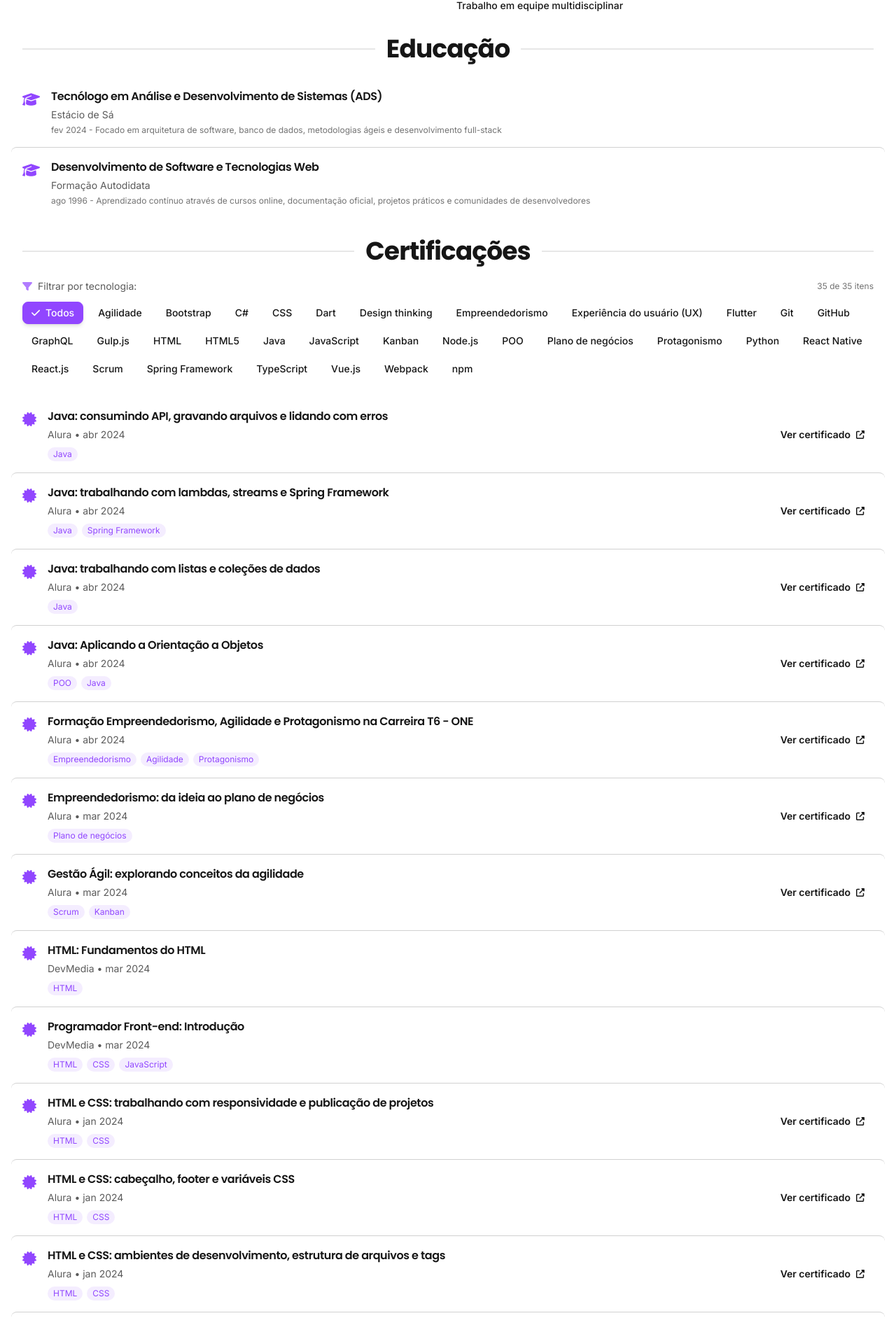
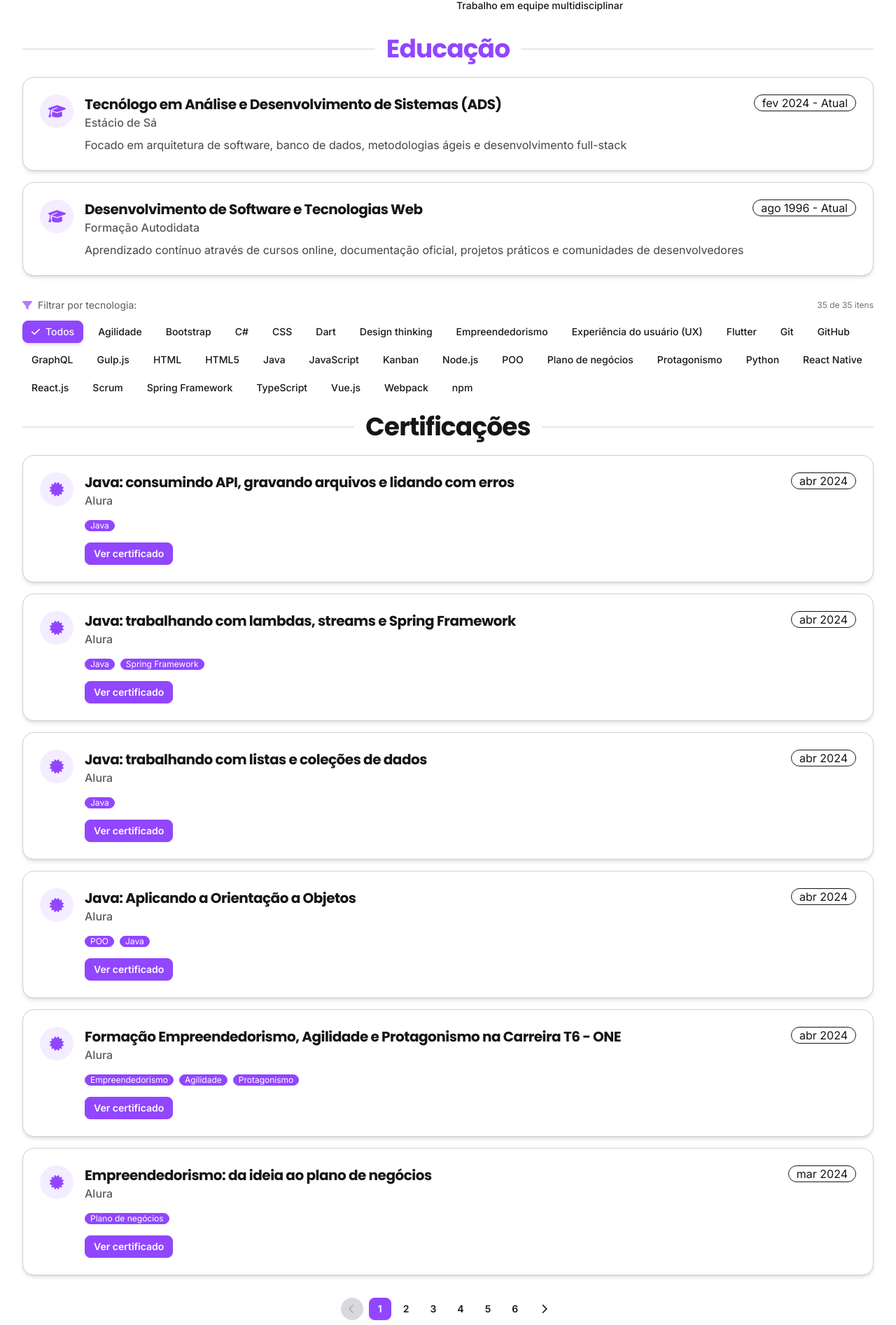
Before and after one commit to xogm/curriculum, a Next.js app: page / in a window 1280 px wide. Shown: the part 3537-5430 px from the top of the page at 70% size. Built offline with nearby package versions, Linux system fonts and the light colour scheme.

Commit message:
feat: componentizar seções e adicionar paginação em certificações

```diff
--- a/src/components/Certifications.tsx
+++ b/src/components/Certifications.tsx
@@ -1,96 +1,95 @@
 "use client";
-import { useState, memo } from "react";
-import Link from "next/link";
-import Section from "./Section";
-import ButtonFilter from "./ButtonFilter";
+import { useState, memo, useMemo } from "react";
+import { faCertificate, faChevronLeft, faChevronRight } from "@fortawesome/free-solid-svg-icons";
+import { FontAwesomeIcon } from "@fortawesome/react-fontawesome";
 import { formatDate } from "@/utils/formatDates";
 import { certifications } from "@/data/certifications";
-import { FontAwesomeIcon } from "@fortawesome/react-fontawesome";
-import { faExternalLinkAlt, faCertificate } from "@fortawesome/free-solid-svg-icons";
-import { motion, AnimatePresence } from "framer-motion";
+import ButtonFilter from "./ButtonFilter";
+import ListSection from "./ListSection";
 
-type Certification = (typeof certifications)[number];
-
-const CertificationItem = ({ cert, index }: { cert: Certification; index: number }) => (
-  <motion.div
-    initial={{ opacity: 0, scale: 0.95 }}
-    animate={{ opacity: 1, scale: 1 }}
-    exit={{ opacity: 0, scale: 0.95 }}
-    transition={{ duration: 0.2 }}
-    layout
-    className="group hover:bg-base-200 -mx-4 px-4 py-4 rounded-lg transition-all duration-200"
-  >
-    <div className="flex gap-4">
-      {/* Ícone */}
-      <div className="text-primary mt-1 flex-shrink-0">
-        <FontAwesomeIcon icon={faCertificate} size="lg" />
-      </div>
-
-      {/* Conteúdo */}
-      <div className="flex-1">
-        <div className="flex flex-col md:flex-row md:items-center md:justify-between gap-3">
-          {/* Info principal */}
-          <div className="flex-1">
-            <h3 className="font-semibold text-base mb-1 group-hover:text-primary transition-colors">
-              {cert.name}
-            </h3>
-            <p className="text-sm opacity-70">
-              {cert.institution} • {formatDate(cert.date)}
-            </p>
-
-            {/* Skills */}
-            {cert.skills && cert.skills.length > 0 && (
-              <div className="flex flex-wrap gap-1.5 mt-2">
-                {cert.skills.map((skill, skillIndex) => (
-                  <span
-                    key={skillIndex}
-                    className="text-xs px-2 py-0.5 rounded-full bg-primary/10 text-primary"
-                  >
-                    {skill}
-                  </span>
-                ))}
-              </div>
-            )}
-          </div>
-
-          {/* Botão */}
-          {cert.url && (
-            <Link
-              href={cert.url}
-              target="_blank"
-              rel="noopener noreferrer"
-              className="btn btn-sm btn-ghost btn-primary gap-2 self-start md:self-center"
-            >
-              Ver certificado
-              <FontAwesomeIcon icon={faExternalLinkAlt} className="w-3" />
-            </Link>
-          )}
-        </div>
-      </div>
-    </div>
-  </motion.div>
-);
-
-const MemoCertificationItem = memo(CertificationItem);
+const ITEMS_PER_PAGE = 6;
 
 const Certifications = () => {
   const [filteredCertifications, setFilteredCertifications] = useState(certifications);
+  const [currentPage, setCurrentPage] = useState(1);
+
+  // Resetar para página 1 quando filtrar
+  const handleFilterChange = (filtered: typeof certifications) => {
+    setFilteredCertifications(filtered);
+    setCurrentPage(1);
+  };
+
+  // Calcular paginação
+  const totalPages = Math.ceil(filteredCertifications.length / ITEMS_PER_PAGE);
+  const startIndex = (currentPage - 1) * ITEMS_PER_PAGE;
+  const endIndex = startIndex + ITEMS_PER_PAGE;
+  const currentItems = filteredCertifications.slice(startIndex, endIndex);
+
+  const items = currentItems.map((cert) => ({
+    id: cert.name,
+    title: cert.name,
+    subtitle: cert.institution,
+    period: formatDate(cert.date),
+    badges: cert.skills,
+    link: cert.url ? { url: cert.url, label: "Ver certificado" } : undefined,
+  }));
 
   return (
-    <Section title="Certificações">
+    <>
       <ButtonFilter
         name="skills"
         data={certifications}
-        onClick={setFilteredCertifications}
+        onClick={handleFilterChange}
       />
-      <div className="divide-y divide-base-300 mt-6">
-        <AnimatePresence mode="popLayout">
-          {filteredCertifications.map((cert, index) => (
-            <MemoCertificationItem key={cert.name} cert={cert} index={index} />
-          ))}
-        </AnimatePresence>
+      <ListSection
+        title="Certificações"
+        sectionId="certificacoes"
+        items={items}
+        icon={faCertificate}
+      />
+
+      {/* Paginação */}
+      {totalPages > 1 && (
+        <div className="flex items-center justify-center gap-2 mt-8">
+          <button
+            onClick={() => setCurrentPage(prev => Math.max(1, prev - 1))}
+            disabled={currentPage === 1}
+            className="btn btn-sm btn-circle btn-ghost"
+            aria-label="Página anterior"
+          >
+            <FontAwesomeIcon icon={faChevronLeft} />
+          </button>
+
+          <div className="flex gap-1">
+            {Array.from({ length: totalPages }, (_, i) => i + 1).map((page) => (
+              <button
+                key={page}
+                onClick={() => setCurrentPage(page)}
+                className={`btn btn-sm ${
+                  currentPage === page ? 'btn-primary' : 'btn-ghost'
+                }`}
+              >
+                {page}
+              </button>
+            ))}
+          </div>
+
+          <button
+            onClick={() => setCurrentPage(prev => Math.min(totalPages, prev + 1))}
+            disabled={currentPage === totalPages}
+            className="btn btn-sm btn-circle btn-ghost"
+            aria-label="Próxima página"
+          >
+            <FontAwesomeIcon icon={faChevronRight} />
+          </button>
+        </div>
+      )}
+
+      {/* Informação de itens */}
+      <div className="text-center text-sm text-base-content/60 mt-4">
+        Mostrando {startIndex + 1}-{Math.min(endIndex, filteredCertifications.length)} de {filteredCertifications.length} certificações
       </div>
-    </Section>
+    </>
   );
 };
 
--- a/src/components/Education.tsx
+++ b/src/components/Education.tsx
@@ -1,50 +1,26 @@
 import { memo } from "react";
-import Section from "./Section";
+import { faGraduationCap } from "@fortawesome/free-solid-svg-icons";
+import { education } from "@/data/education";
 import { formatPeriod } from "@/utils/formatDates";
-import { education } from "@/data/education";
-import { FontAwesomeIcon } from "@fortawesome/react-fontawesome";
-import { faGraduationCap } from "@fortawesome/free-solid-svg-icons";
-
-type Education = (typeof education)[number];
-
-const EducationItem = ({ edu }: { edu: Education }) => (
-  <div className="group hover:bg-base-200 -mx-4 px-4 py-4 rounded-lg transition-all duration-200">
-    <div className="flex gap-4">
-      {/* Ícone */}
-      <div className="text-primary mt-1 flex-shrink-0">
-        <FontAwesomeIcon icon={faGraduationCap} size="lg" />
-      </div>
-
-      {/* Conteúdo */}
-      <div className="flex-1">
-        <h3 className="font-semibold text-base mb-1 group-hover:text-primary transition-colors">
-          {edu.degree}
-        </h3>
-        <p className="text-sm opacity-70 mb-1">
-          {edu.institution}
-        </p>
-        <p className="text-xs opacity-60">
-          {formatPeriod({
-            ...edu.period,
-            currentText: edu.observations,
-          })}
-        </p>
-      </div>
-    </div>
-  </div>
-);
-
-const MemoEducationItem = memo(EducationItem);
+import ListSection from "./ListSection";
 
 const Education = () => {
+  const items = education.map((edu, index) => ({
+    id: `edu-${index}`,
+    title: edu.degree,
+    subtitle: edu.institution,
+    period: formatPeriod(edu.period),
+    description: edu.observations,
+  }));
+
   return (
-    <Section title="Educação">
-      <div className="divide-y divide-base-300">
-        {education.map((edu, index) => (
-          <MemoEducationItem key={index} edu={edu} />
-        ))}
-      </div>
-    </Section>
+    <ListSection
+      title="Educação"
+      sectionId="educacao"
+      items={items}
+      icon={faGraduationCap}
+      color="primary"
+    />
   );
 };
 
--- /dev/null
+++ b/src/components/ListSection.tsx
@@ -0,0 +1,131 @@
+"use client";
+
+import { memo, ReactNode } from "react";
+import { motion, AnimatePresence } from "framer-motion";
+import { FontAwesomeIcon } from "@fortawesome/react-fontawesome";
+import { IconProp } from "@fortawesome/fontawesome-svg-core";
+import Section from "./Section";
+
+interface ListItem {
+  id: string;
+  icon?: ReactNode;
+  title: string;
+  subtitle?: string;
+  period?: string;
+  location?: string;
+  description?: string | string[];
+  link?: { url: string; label: string };
+  badges?: string[];
+}
+
+interface ListSectionProps {
+  title: string;
+  sectionId: string;
+  items: ListItem[];
+  icon: IconProp;
+  color?: "primary" | "accent" | "neutral";
+}
+
+const ListSection = ({ title, sectionId, items, icon, color = "neutral" }: ListSectionProps) => {
+  return (
+    <Section title={title} id={sectionId} color={color}>
+      <AnimatePresence mode="popLayout">
+        <div className="space-y-4">
+          {items.map((item, index) => (
+            <motion.div
+              key={item.id}
+              initial={{ opacity: 0, scale: 0.95 }}
+              animate={{ opacity: 1, scale: 1 }}
+              exit={{ opacity: 0, scale: 0.95 }}
+              transition={{ duration: 0.2, delay: index * 0.05 }}
+              className="card bg-base-100 shadow-md hover:shadow-xl transition-all duration-300 border border-base-300"
+            >
+              <div className="card-body p-6">
+                <div className="flex items-start gap-4">
+                  {/* Ícone */}
+                  <div className="flex-shrink-0">
+                    <div className="w-12 h-12 rounded-full bg-primary/10 flex items-center justify-center">
+                      {item.icon || <FontAwesomeIcon icon={icon} className="text-primary text-xl" />}
+                    </div>
+                  </div>
+
+                  {/* Conteúdo */}
+                  <div className="flex-1 min-w-0">
+                    {/* Cabeçalho */}
+                    <div className="flex flex-wrap items-start justify-between gap-2 mb-2">
+                      <div className="flex-1 min-w-0">
+                        <h3 className="text-xl font-bold text-base-content break-words">
+                          {item.title}
+                        </h3>
+                        {item.subtitle && (
+                          <p className="text-base text-base-content/70 font-medium">
+                            {item.subtitle}
+                          </p>
+                        )}
+                      </div>
+                      {item.period && (
+                        <div className="badge badge-outline badge-lg whitespace-nowrap">
+                          {item.period}
+                        </div>
+                      )}
+                    </div>
+
+                    {/* Localização */}
+                    {item.location && (
+                      <p className="text-sm text-base-content/60 mb-3">{item.location}</p>
+                    )}
+
+                    {/* Descrição */}
+                    {item.description && (
+                      <div className="prose prose-sm max-w-none text-base-content/80">
+                        {Array.isArray(item.description) ? (
+                          <ul className="space-y-1">
+                            {item.description.map((desc, i) => (
+                              <li key={i}>{desc}</li>
+                            ))}
+                          </ul>
+                        ) : (
+                          <p>{item.description}</p>
+                        )}
+                      </div>
+                    )}
+
+                    {/* Badges */}
+                    {item.badges && item.badges.length > 0 && (
+                      <div className="flex flex-wrap gap-2 mt-4">
+                        {item.badges.map((badge, i) => (
+                          <span
+                            key={i}
+                            className="badge badge-primary badge-sm"
+                          >
+                            {badge}
+                          </span>
+                        ))}
+                      </div>
+                    )}
+
+                    {/* Link */}
+                    {item.link && (
+                      <div className="mt-4">
+                        <a
+                          href={item.link.url}
+                          target="_blank"
+                          rel="noopener noreferrer"
+                          className="btn btn-primary btn-sm"
+                        >
+                          {item.link.label}
+                        </a>
+                      </div>
+                    )}
+                  </div>
+                </div>
+              </div>
+            </motion.div>
+          ))}
+        </div>
+      </AnimatePresence>
+    </Section>
+  );
+};
+
+export default memo(ListSection);
```
